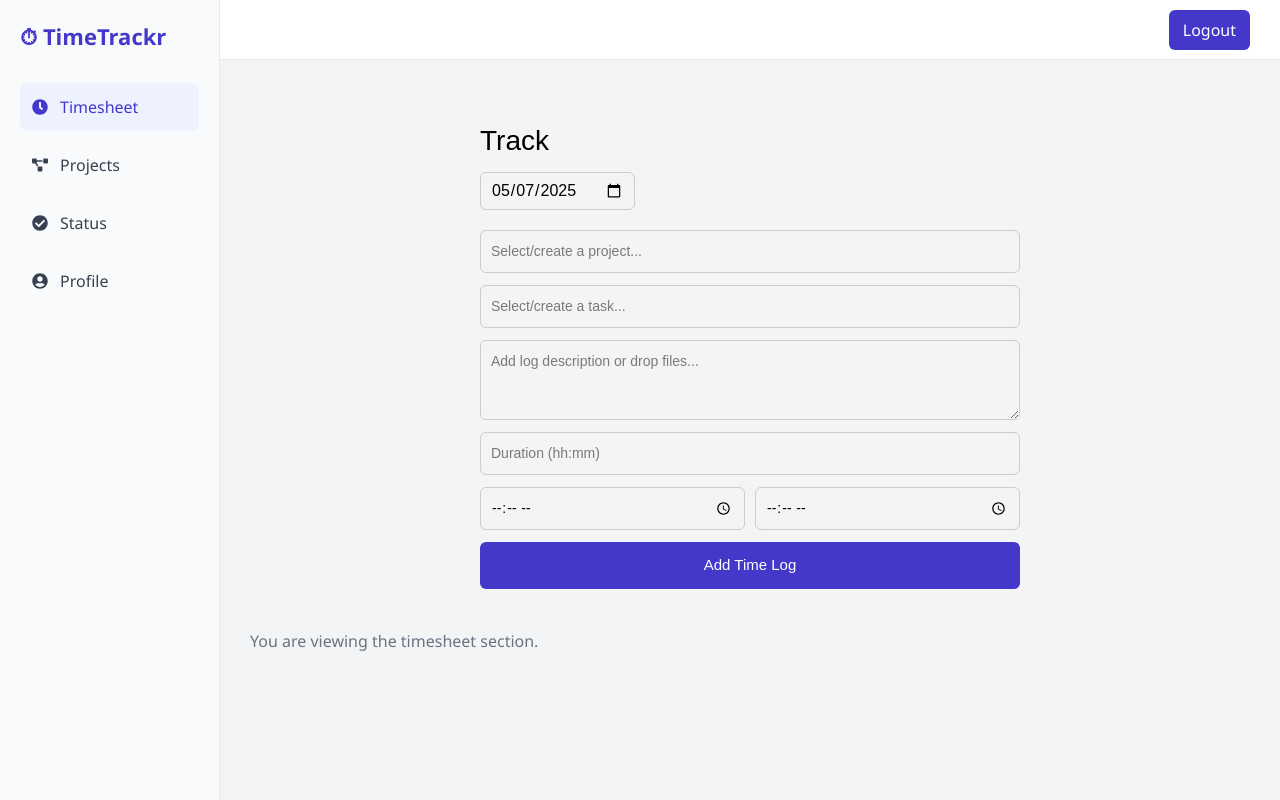
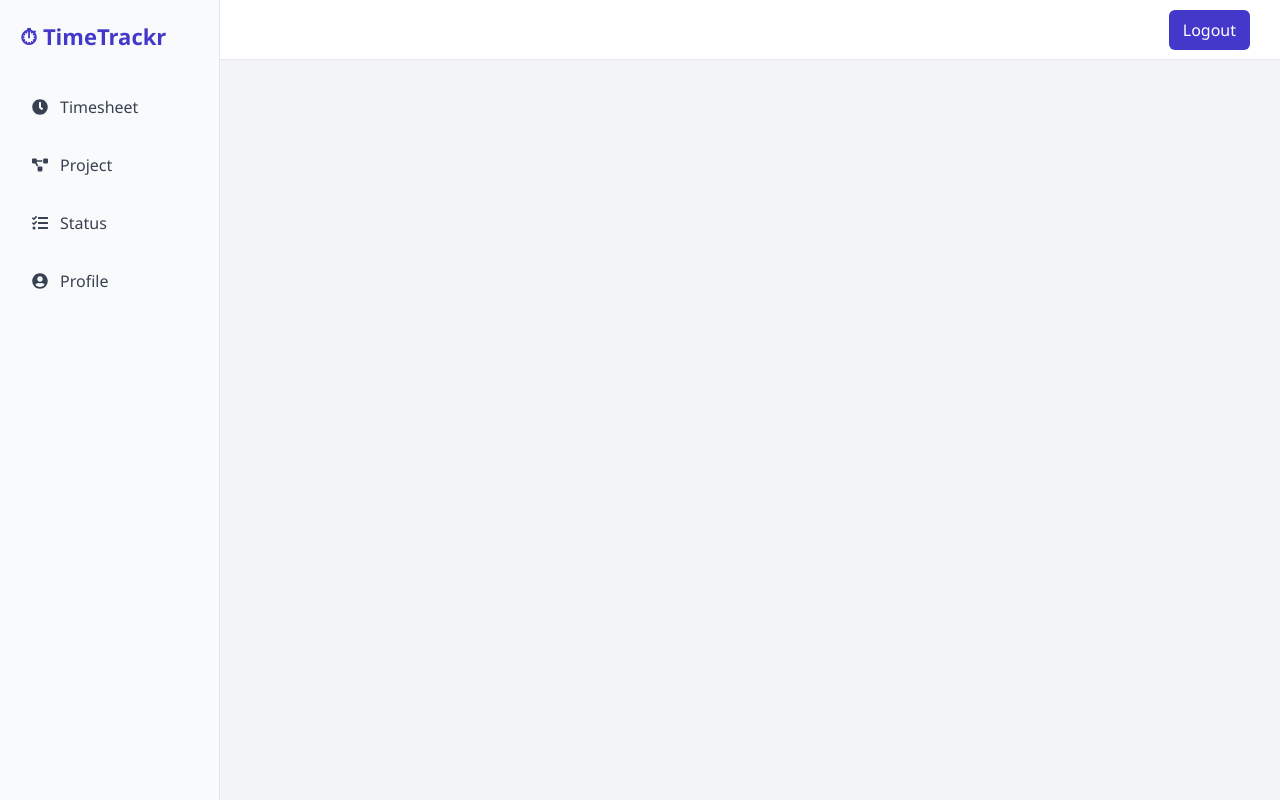
Before and after one commit to deekshapanneerselvam/TimeTrackr, a React (Vite) app in the folder Frontend/Timesheet-Track/: page /employee-dashboard in a window 1280 px wide. Built offline with nearby package versions, Linux system fonts and the light colour scheme.

Commit message:
employee and manager dashboard updated

```diff
--- /dev/null
+++ b/Frontend/Timesheet-Track/src/components/Employee/EmployeeSidebar.jsx
@@ -0,0 +1,67 @@
+import React from 'react';
+import { Link, useLocation } from 'react-router-dom';
+import { FaClock, FaUserCircle, FaTasks, FaProjectDiagram } from 'react-icons/fa';
+
+const EmployeeSidebar = () => {
+  const location = useLocation();
+
+  const menuItems = [
+    { icon: <FaClock />, label: 'Timesheet', path: '/employee/timesheet' },
+    { icon: <FaProjectDiagram />, label: 'Project', path: '/employee/project' },
+    { icon: <FaTasks />, label: 'Status', path: '/employee/status' },
+    { icon: <FaUserCircle />, label: 'Profile', path: '/employee/profile' },
+  ];
+
+  return (
+    <aside style={styles.sidebar}>
+      <h1 style={styles.logo}>⏱ TimeTrackr</h1>
+      <nav>
+        {menuItems.map((item) => (
+          <Link to={item.path} key={item.path} style={{ textDecoration: 'none' }}>
+            <div
+              style={{
+                ...styles.sidebarItem,
+                backgroundColor: location.pathname === item.path ? '#eef2ff' : 'transparent',
+                color: location.pathname === item.path ? '#4338ca' : '#374151',
+              }}
+            >
+              <span style={styles.icon}>{item.icon}</span>
+              {item.label}
+            </div>
+          </Link>
+        ))}
+      </nav>
+    </aside>
+  );
+};
+
+const styles = {
+  sidebar: {
+    width: '220px',
+    backgroundColor: '#f9fafb',
+    padding: '20px',
+    borderRight: '1px solid #e5e7eb',
+    height: '100vh',
+  },
+  logo: {
+    fontSize: '22px',
+    fontWeight: 'bold',
+    color: '#4338ca',
+    marginBottom: '30px',
+  },
+  sidebarItem: {
+    display: 'flex',
+    alignItems: 'center',
+    padding: '12px',
+    borderRadius: '8px',
+    cursor: 'pointer',
+    marginBottom: '10px',
+    transition: 'all 0.2s ease-in-out',
+  },
+  icon: {
+    marginRight: '12px',
+    fontSize: '16px',
+  },
+};
+
+export default EmployeeSidebar;
--- /dev/null
+++ b/Frontend/Timesheet-Track/src/components/Manager/ManagerSidebar.jsx
@@ -0,0 +1,68 @@
+// src/components/ManagerSidebar.jsx
+import React from 'react';
+import { Link, useLocation } from 'react-router-dom';
+import { FaUsers, FaCheckCircle, FaChartBar, FaUserCircle, FaClock } from 'react-icons/fa';
+
+const ManagerSidebar = () => {
+  const location = useLocation();
+
+  const menuItems = [
+    { icon: <FaUsers />, label: 'Team Timesheet', path: '/manager/team-timesheet' },
+    { icon: <FaCheckCircle />, label: 'Approve Timesheet', path: '/manager/approve-timesheet' },
+    { icon: <FaChartBar />, label: 'View Report', path: '/manager/view-report' },
+    { icon: <FaUserCircle />, label: 'Profile', path: '/manager/profile' },
+  ];
+
+  return (
+    <aside style={styles.sidebar}>
+      <h1 style={styles.logo}>👔 Manager </h1>
+      <nav>
+        {menuItems.map((item) => (
+          <Link to={item.path} key={item.path} style={{ textDecoration: 'none' }}>
+            <div
+              style={{
+                ...styles.sidebarItem,
+                backgroundColor: location.pathname === item.path ? '#eef2ff' : 'transparent',
+                color: location.pathname === item.path ? '#4338ca' : '#374151',
+              }}
+            >
+              <span style={styles.icon}>{item.icon}</span>
+              {item.label}
+            </div>
+          </Link>
+        ))}
+      </nav>
+    </aside>
+  );
+};
+
+const styles = {
+  sidebar: {
+    width: '220px',
+    backgroundColor: '#f9fafb',
+    padding: '20px',
+    borderRight: '1px solid #e5e7eb',
+    height: '100vh',
+  },
+  logo: {
+    fontSize: '22px',
+    fontWeight: 'bold',
+    color: '#4338ca',
+    marginBottom: '30px',
+  },
+  sidebarItem: {
+    display: 'flex',
+    alignItems: 'center',
+    padding: '12px',
+    borderRadius: '8px',
+    cursor: 'pointer',
+    marginBottom: '10px',
+    transition: 'all 0.2s ease-in-out',
+  },
+  icon: {
+    marginRight: '12px',
+    fontSize: '16px',
+  },
+};
+
+export default ManagerSidebar;
--- a/Frontend/Timesheet-Track/src/pages/Dashboard/EmployeeDashboard.jsx
+++ b/Frontend/Timesheet-Track/src/pages/Dashboard/EmployeeDashboard.jsx
@@ -1,25 +1,9 @@
-import React, { useState } from 'react';
-import { useNavigate } from 'react-router-dom';
-import { FaClock, FaProjectDiagram, FaCheckCircle, FaUserCircle } from 'react-icons/fa';
-import Timesheet from '../Employee/Timesheet'
+import React from 'react';
+import { Outlet, useNavigate } from 'react-router-dom';
+import EmployeeSidebar from '../../components/Employee/EmployeeSidebar'; // Ensure this path is correct
+
 const EmployeeDashboard = () => {
-  const [activeTab, setActiveTab] = useState('timesheet');
   const navigate = useNavigate();
-
-  const renderContent = () => {
-    switch (activeTab) {
-      case 'timesheet':
-        return <Timesheet />;
-      case 'projects':
-        return <h2>📁 Assigned Projects</h2>;
-      case 'status':
-        return <h2>📊 Timesheet Status</h2>;
-      case 'profile':
-        return <h2>👤 Employee Profile</h2>;
-      default:
-        return null;
-    }
-  };
 
   const handleLogout = () => {
     navigate('/login');
@@ -27,49 +11,19 @@ const EmployeeDashboard = () => {
 
   return (
     <div style={styles.container}>
-      {/* Sidebar */}
-      <aside style={styles.sidebar}>
-        <h1 style={styles.logo}>⏱ TimeTrackr</h1>
-        <nav>
-          <SidebarItem icon={<FaClock />} label="Timesheet" tab="timesheet" activeTab={activeTab} setActiveTab={setActiveTab} />
-          <SidebarItem icon={<FaProjectDiagram />} label="Projects" tab="projects" activeTab={activeTab} setActiveTab={setActiveTab} />
-          <SidebarItem icon={<FaCheckCircle />} label="Status" tab="status" activeTab={activeTab} setActiveTab={setActiveTab} />
-          <SidebarItem icon={<FaUserCircle />} label="Profile" tab="profile" activeTab={activeTab} setActiveTab={setActiveTab} />
-        </nav>
-      </aside>
+      <EmployeeSidebar />
 
-      {/* Main Section */}
       <div style={styles.contentSection}>
-        {/* Top Bar */}
         <header style={styles.topbar}>
           <button onClick={handleLogout} style={styles.logoutButton}>
             Logout
           </button>
         </header>
 
-        {/* Main Content */}
         <main style={styles.mainContent}>
-          {renderContent()}
-          <p style={{ marginTop: 10, color: '#6b7280' }}>You are viewing the {activeTab} section.</p>
+          <Outlet />
         </main>
       </div>
-    </div>
-  );
-};
-
-const SidebarItem = ({ icon, label, tab, activeTab, setActiveTab }) => {
-  const isActive = activeTab === tab;
-  return (
-    <div
-      onClick={() => setActiveTab(tab)}
-      style={{
-        ...styles.sidebarItem,
-        backgroundColor: isActive ? '#eef2ff' : 'transparent',
-        color: isActive ? '#4338ca' : '#374151',
-      }}
-    >
-      <span style={styles.icon}>{icon}</span>
-      {label}
     </div>
   );
 };
@@ -79,31 +33,6 @@ const styles = {
     display: 'flex',
     height: '100vh',
     fontFamily: 'Segoe UI, sans-serif',
-  },
-  sidebar: {
-    width: '220px',
-    backgroundColor: '#f9fafb',
-    padding: '20px',
-    borderRight: '1px solid #e5e7eb',
-  },
-  logo: {
-    fontSize: '22px',
-    fontWeight: 'bold',
-    color: '#4338ca',
-    marginBottom: '30px',
-  },
-  sidebarItem: {
-    display: 'flex',
-    alignItems: 'center',
-    padding: '12px',
-    borderRadius: '8px',
-    cursor: 'pointer',
-    marginBottom: '10px',
-    transition: 'all 0.2s ease-in-out',
-  },
-  icon: {
-    marginRight: '12px',
-    fontSize: '16px',
   },
   contentSection: {
     flex: 1,
--- a/Frontend/Timesheet-Track/src/pages/Dashboard/ManagerDashboard.jsx
+++ b/Frontend/Timesheet-Track/src/pages/Dashboard/ManagerDashboard.jsx
@@ -1,26 +1,10 @@
 // src/pages/Dashboard/ManagerDashboard.jsx
-import React, { useState } from 'react';
-import { useNavigate } from 'react-router-dom';
-import { FaClock, FaCheckCircle, FaFileAlt, FaUserCircle } from 'react-icons/fa';
+import React from 'react';
+import { Outlet, useNavigate } from 'react-router-dom';
+import ManagerSidebar from '../../components/Manager/ManagerSidebar';
 
 const ManagerDashboard = () => {
-  const [activeTab, setActiveTab] = useState('teamTimesheet');
   const navigate = useNavigate();
-
-  const renderContent = () => {
-    switch (activeTab) {
-      case 'teamTimesheet':
-        return <h2>🧑‍🤝‍🧑 View Team Timesheet</h2>;
-      case 'approveTimesheet':
-        return <h2>✅ Approve Submitted Timesheets</h2>;
-      case 'reports':
-        return <h2>📄 Reports Overview</h2>;
-      case 'profile':
-        return <h2>👤 Manager Profile</h2>;
-      default:
-        return null;
-    }
-  };
 
   const handleLogout = () => {
     navigate('/login');
@@ -28,49 +12,19 @@ const ManagerDashboard = () => {
 
   return (
     <div style={styles.container}>
-      {/* Sidebar */}
-      <aside style={styles.sidebar}>
-        <h1 style={styles.logo}>⏱ TimeTrackr</h1>
-        <nav>
-          <SidebarItem icon={<FaClock />} label="Team Timesheet" tab="teamTimesheet" activeTab={activeTab} setActiveTab={setActiveTab} />
-          <SidebarItem icon={<FaCheckCircle />} label="Approve Timesheet" tab="approveTimesheet" activeTab={activeTab} setActiveTab={setActiveTab} />
-          <SidebarItem icon={<FaFileAlt />} label="Reports" tab="reports" activeTab={activeTab} setActiveTab={setActiveTab} />
-          <SidebarItem icon={<FaUserCircle />} label="Profile" tab="profile" activeTab={activeTab} setActiveTab={setActiveTab} />
-        </nav>
-      </aside>
+      <ManagerSidebar />
 
-      {/* Main Section */}
       <div style={styles.contentSection}>
-        {/* Top Bar */}
         <header style={styles.topbar}>
           <button onClick={handleLogout} style={styles.logoutButton}>
             Logout
           </button>
         </header>
 
-        {/* Main Content */}
         <main style={styles.mainContent}>
-          {renderContent()}
-          <p style={{ marginTop: 10, color: '#6b7280' }}>This is the {activeTab} section.</p>
+          <Outlet />
         </main>
       </div>
-    </div>
-  );
-};
-
-const SidebarItem = ({ icon, label, tab, activeTab, setActiveTab }) => {
-  const isActive = activeTab === tab;
-  return (
-    <div
-      onClick={() => setActiveTab(tab)}
-      style={{
-        ...styles.sidebarItem,
-        backgroundColor: isActive ? '#eef2ff' : 'transparent',
-        color: isActive ? '#4338ca' : '#374151',
-      }}
-    >
-      <span style={styles.icon}>{icon}</span>
-      {label}
     </div>
   );
 };
@@ -80,31 +34,6 @@ const styles = {
     display: 'flex',
     height: '100vh',
     fontFamily: 'Segoe UI, sans-serif',
-  },
-  sidebar: {
-    width: '220px',
-    backgroundColor: '#f9fafb',
-    padding: '20px',
-    borderRight: '1px solid #e5e7eb',
-  },
-  logo: {
-    fontSize: '22px',
-    fontWeight: 'bold',
-    color: '#4338ca',
-    marginBottom: '30px',
-  },
-  sidebarItem: {
-    display: 'flex',
-    alignItems: 'center',
-    padding: '12px',
-    borderRadius: '8px',
-    cursor: 'pointer',
-    marginBottom: '10px',
-    transition: 'all 0.2s ease-in-out',
-  },
-  icon: {
-    marginRight: '12px',
-    fontSize: '16px',
   },
   contentSection: {
     flex: 1,
```
